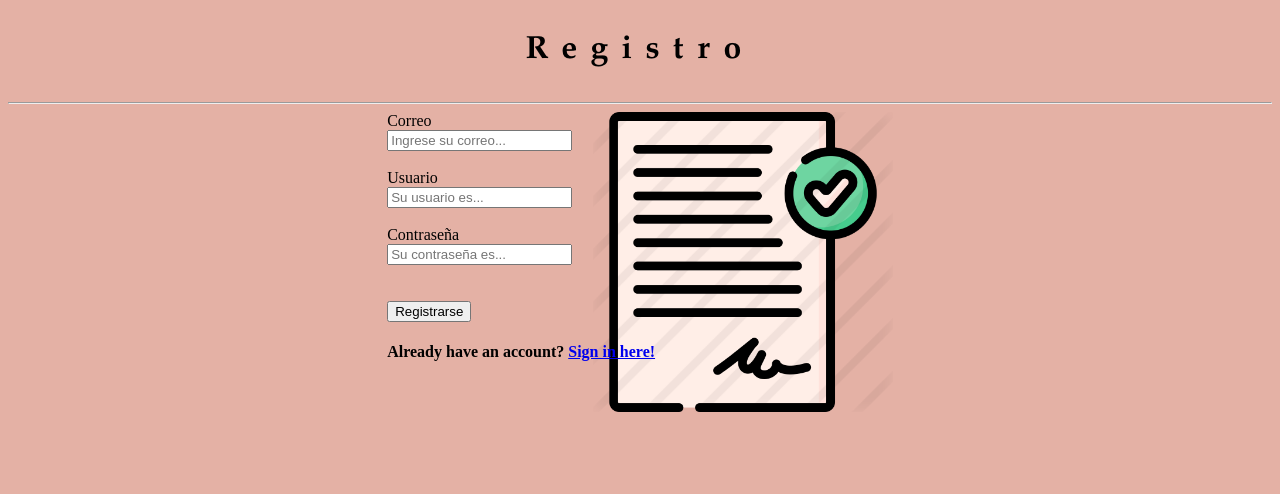
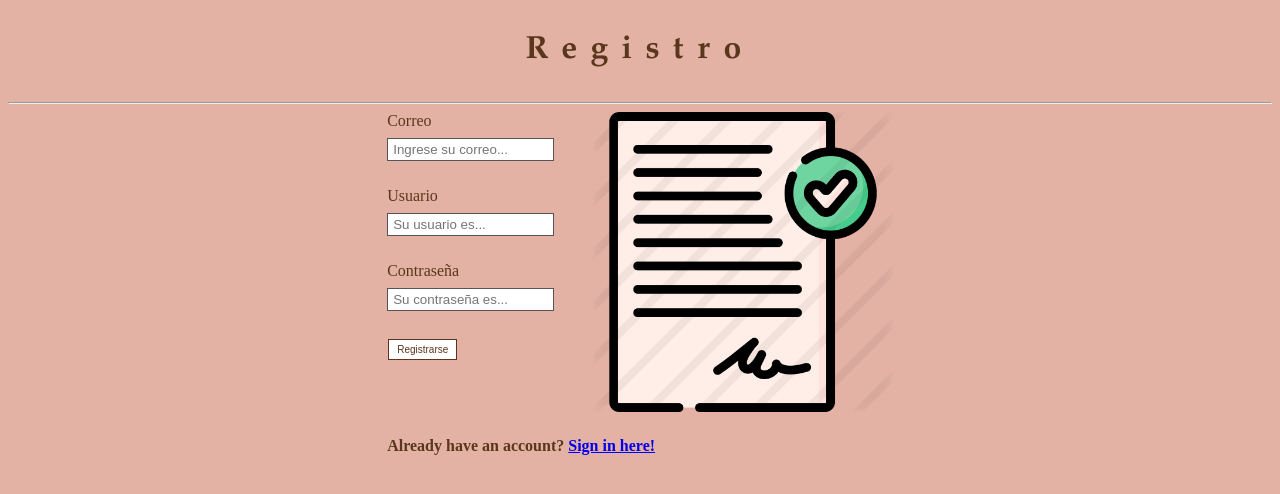
Before and after one commit to DAP-web/Proyecto-Carbono06, a Flask app: page /registration in a window 1280 px wide. Shown: the top 494 px of the page. Run offline with Flask 2, Linux system fonts and the light colour scheme.

Commit message:
css de Registro

```diff
--- a/static/styleRegistro.css
+++ b/static/styleRegistro.css
@@ -8,7 +8,7 @@ body {
 }
 
 .titulo {
-    color:59371c;
+    color:#59371c;
     text-align: center;
     font-family: Garamond, serif;
     font-weight: bold;
@@ -17,9 +17,42 @@ body {
   }
 
 .cuerpo {
-  color:59371c;
+  color: #59371c;
   padding-right: 30%;
   padding-left: 30%;
+}
+input[type="email"] {
+  width: 33%;
+  padding: 3px 5px;
+  margin: 8px 0;
+  box-sizing: border-box;
+  border: 1px solid #555;
+  outline: none;
+}
+input[type="email"]:focus {
+  background-color:#59371c;
+}
+input[type=text] {
+  width: 33%;
+  padding: 3px 5px;
+  margin: 8px 0;
+  box-sizing: border-box;
+  border: 1px solid #555;
+  outline: none;
+}
+input[type=text]:focus {
+  background-color:#59371c;
+}
+Input[type="password"] {
+  width: 33%;
+  padding: 3px 5px;
+  margin: 8px 0;
+  box-sizing: border-box;
+  border: 1px solid #555;
+  outline: none;
+}
+input[type="password"]:focus {
+  background-color:#59371c;
 }
 
 #registerimg {
@@ -28,3 +61,25 @@ body {
   padding-right: 30%;
   padding-left: 0%;
 }
+.button {
+  background-color: white;
+  border: none;
+  color: #050404;
+  padding: 4px 8px;
+  text-align: center;
+  text-decoration: none;
+  display: inline-block;
+  font-size: 10px;
+  margin: 2px 1px;
+  transition-duration: 0.4s;
+  cursor: pointer;
+}
+.button {
+  background-color: white;
+  color:  #59371c;
+  border: 1px solid  #59371c;
+}
+.button:hover {
+  background-color: #59371c;
+  color: white;
+}
--- a/templates/registration.html
+++ b/templates/registration.html
@@ -32,9 +32,9 @@
             <label for="contra_reg">Contraseña</label><br>
             <input type="password" name="contra_reg" id="contra_reg" placeholder="Su contraseña es...">
 
-            <br><br><br>
-            <button onclick="registrarNuevoUsuario()">Registrarse</button>
-            <br>
+            <br><br>
+            <button class="button" onclick="registrarNuevoUsuario()">Registrarse</button>
+            <br><br><br><br>
             <h4 id="logLink">Already have an account?
                 <a href="/login">Sign in here!</a>
             </h4>
```
Also changed, not shown: templates/dashboard.html (line endings or trailing spaces).
